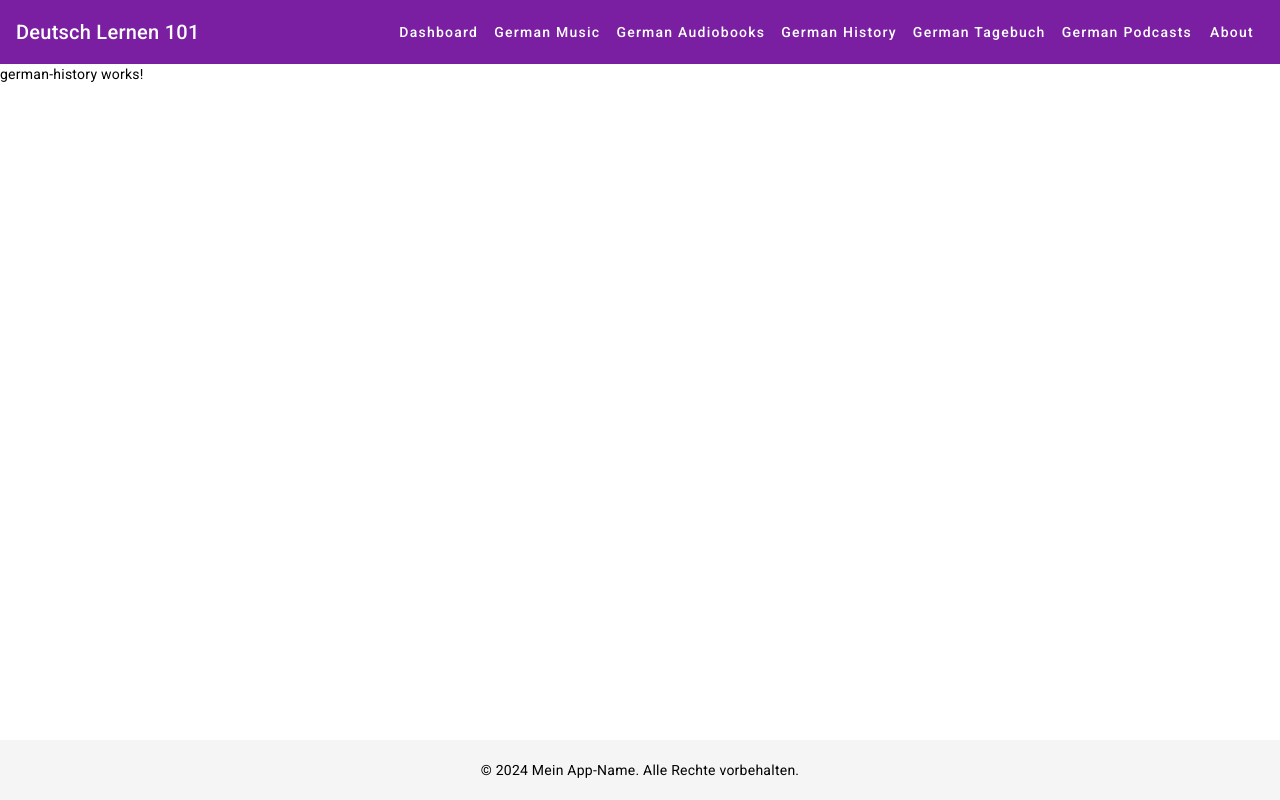
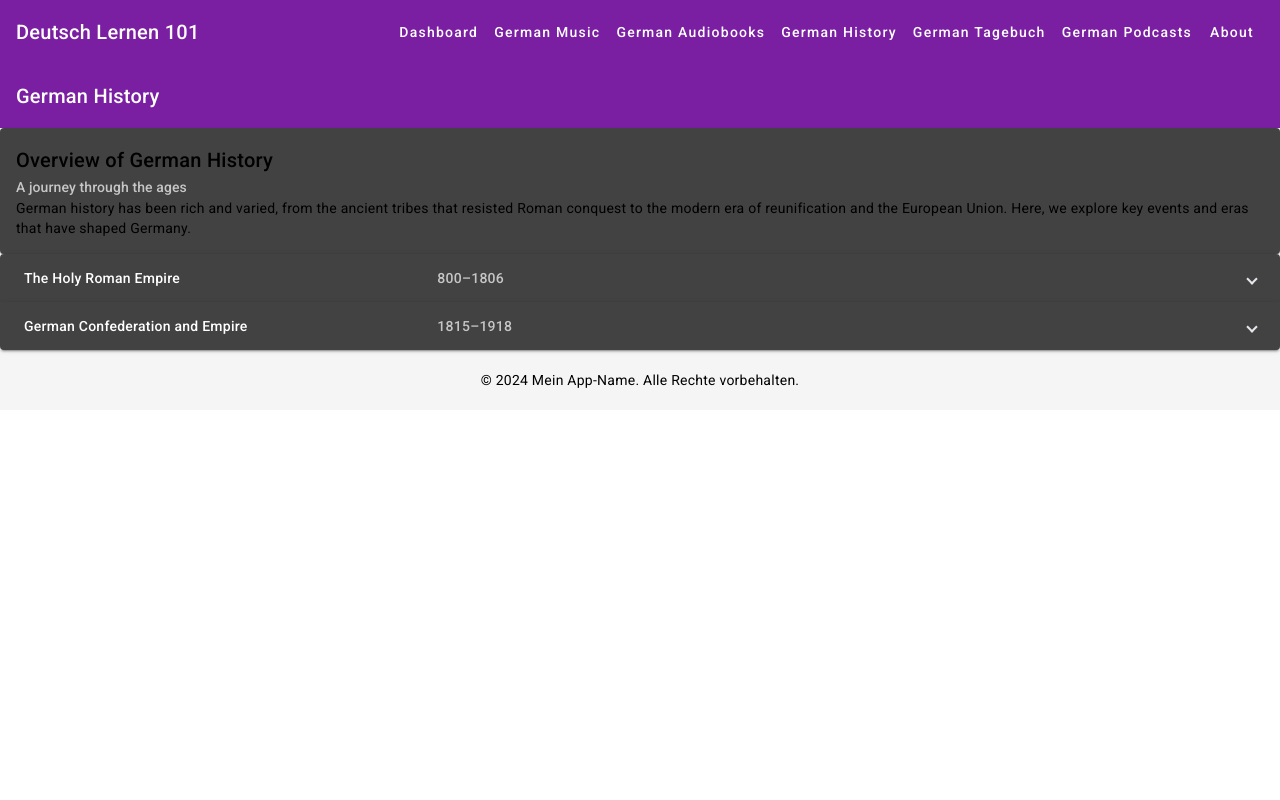
Before and after one commit to Mapacherama/deutsch-lernfortschritt-tracker, an Angular app: page /german-history in a window 1280 px wide. Built offline with nearby package versions, Linux system fonts and the light colour scheme.

Commit message:
Feature: Added some more stuff.

```diff
--- a/src/app/app.module.ts
+++ b/src/app/app.module.ts
@@ -8,6 +8,8 @@ import { MatCardModule } from '@angular/material/card';
 import { MatListModule } from '@angular/material/list';
 import { MatIconModule } from '@angular/material/icon';
 import { MatChipsModule } from '@angular/material/chips';
+
+import { MatExpansionModule } from '@angular/material/expansion';
 
 import { AppRoutingModule } from './app-routing.module';
 import { AppComponent } from './app.component';
@@ -49,6 +51,7 @@ import { PodcastUeberblickComponent } from './podcast-overview/podcast-overview.
     MatListModule,
     MatIconModule,
     MatChipsModule,
+    MatExpansionModule
   ],
   providers: [],
   bootstrap: [AppComponent]
--- a/src/app/dashboard/dashboard.component.css
+++ b/src/app/dashboard/dashboard.component.css
@@ -5,6 +5,19 @@
     padding: 20px;
   }
 
+  /* Add this CSS to your component's CSS file (e.g., about.component.css) */
+.banner {
+  width: 100%; /* Adjust the width as needed, 100% for full container width */
+  display: flex;
+  justify-content: center; /* Center the image horizontally */
+  overflow: hidden; /* Ensure the image does not overflow the banner area */
+}
+
+.banner img {
+  width: 100%; /* Make the image span the full width of the banner */
+  height: auto; /* Adjust the height automatically to maintain aspect ratio */
+  object-fit: cover; /* Cover the banner area, can be adjusted */
+}
   mat-progress-bar {
     width: 100%; /* Stellen Sie sicher, dass die Fortschrittsbalken die volle Breite nutzen */
     margin-bottom: 20px;
--- a/src/app/dashboard/dashboard.component.html
+++ b/src/app/dashboard/dashboard.component.html
@@ -1,6 +1,6 @@
 <div class="dashboard">
+  <img src="assets/images/02a9c388-6458-44af-ac23-0b8fbd36ab83.webp" alt="Dashboard Image" style="width:25%;">
     <h2>Übersichtsstatistik</h2>
-    <img src="assets/images/02a9c388-6458-44af-ac23-0b8fbd36ab83.webp" alt="Dashboard Image" style="width:25%;">
     <p>Gelernte Wörter: {{gelernteWoerter}}</p>
     <p>Abgeschlossene Lektionen: {{abgeschlosseneLektionen}}</p>
     <p>Verbrachte Lernzeit: {{verbrachteLernzeit}}</p>
--- a/src/app/german-history/german-history.component.html
+++ b/src/app/german-history/german-history.component.html
@@ -1 +1,32 @@
-<p>german-history works!</p>
+<mat-toolbar color="primary">
+    <span>German History</span>
+  </mat-toolbar>
+
+  <mat-card>
+    <mat-card-header>
+      <mat-card-title>Overview of German History</mat-card-title>
+      <mat-card-subtitle>A journey through the ages</mat-card-subtitle>
+    </mat-card-header>
+    <mat-card-content>
+      <p>
+        German history has been rich and varied, from the ancient tribes that resisted Roman conquest to the modern era of reunification and the European Union. Here, we explore key events and eras that have shaped Germany.
+      </p>
+    </mat-card-content>
+  </mat-card>
+
+  <mat-accordion class="my-4">
+    <mat-expansion-panel *ngFor="let era of historicalEras">
+      <mat-expansion-panel-header>
+        <mat-panel-title>
+          {{ era.title }}
+        </mat-panel-title>
+        <mat-panel-description>
+          {{ era.period }}
+        </mat-panel-description>
+      </mat-expansion-panel-header>
+      <p>{{ era.description }}</p>
+      <mat-action-row>
+        <button mat-button color="primary" (click)="learnMoreAboutEra(era)">Learn More</button>
+      </mat-action-row>
+    </mat-expansion-panel>
+  </mat-accordion>
--- a/src/app/german-history/german-history.component.ts
+++ b/src/app/german-history/german-history.component.ts
@@ -1,4 +1,5 @@
 import { Component } from '@angular/core';
+import { HistoricalEra } from '../models/historicalEras.model'; // Import the missing module
 
 @Component({
   selector: 'app-german-history',
@@ -6,5 +7,21 @@ import { Component } from '@angular/core';
   styleUrls: ['./german-history.component.css']
 })
 export class GermanHistoryComponent {
-
+  historicalEras: HistoricalEra[] = [
+    {
+      title: 'The Holy Roman Empire',
+      period: '800–1806',
+      description: 'A complex of territories in central Europe...'
+    },
+    {
+      title: 'German Confederation and Empire',
+      period: '1815–1918',
+      description: 'Following the fall of the Holy Roman Empire...'
+    },
+    // Add more eras as needed
+  ];
+  learnMoreAboutEra(era: HistoricalEra): void {
+    console.log(`Learning more about: ${era.title}`);
+    // Implement navigation or further information retrieval here
+  }
 }
--- /dev/null
+++ b/src/app/models/historicalEras.model.ts
@@ -0,0 +1,5 @@
+export interface HistoricalEra {
+    title: string;
+    period: string;
+    description: string;
+  }
--- a/src/styles.css
+++ b/src/styles.css
@@ -26,7 +26,6 @@ html, body {
 
   app-footer {
     /* flex-shrink: 0; Footer wird nicht verkleinert */
-    position: absolute !important;
     bottom: 0;
     width: 100%;
   }
```
